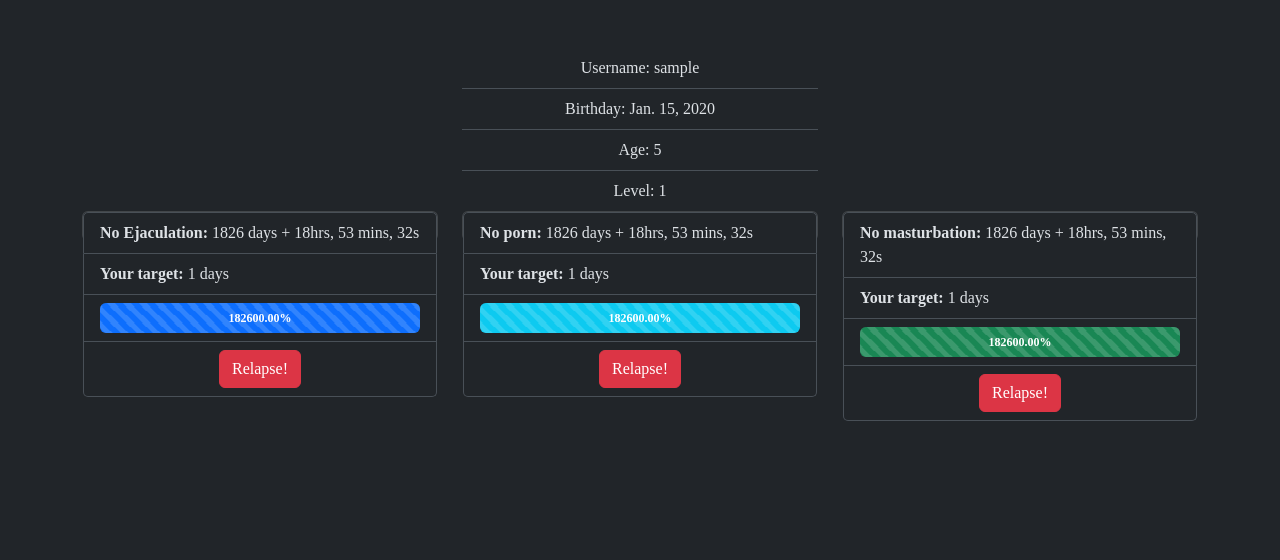
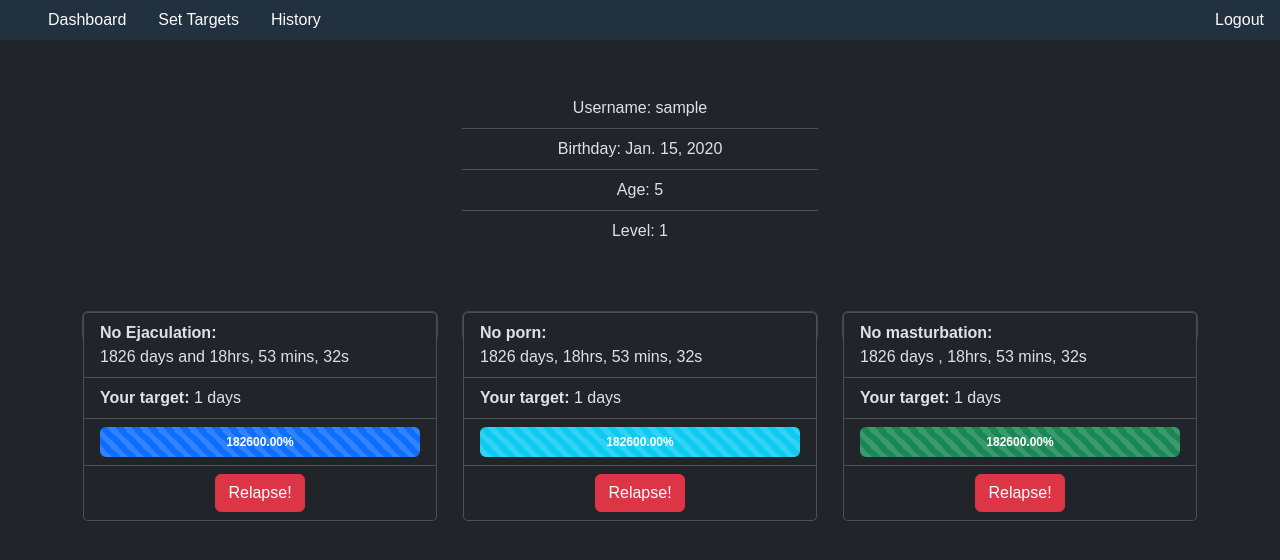
Before and after one commit to TheanhPhung/LightTracker, a Django app: page / in a window 1280 px wide. Shown: the top 560 px of the page. Run offline with Django 5.2, Linux system fonts and the light colour scheme; a user stored in the database is signed in; tables that the repository leaves empty hold one stand-in row (values such as "Sample post").

Commit message:
Commit before do the login/register features

```diff
--- a/app/static/app/style.css
+++ b/app/static/app/style.css
@@ -1,5 +1,5 @@
 body {
-	font-family: Source-Code-Pro;
+	font-family: Arial, Helvetica, sans-serif;
 }
 
 .progress {
@@ -9,3 +9,33 @@ body {
 .card {
 	height: 30px;
 }
+
+#nav-bar {
+	ul {
+		list-style-type: none;
+		overflow: hidden;
+		background-color: #22313f;
+	}
+
+	li.left-float {
+		float: left;
+	}
+
+	li.right-float {
+		float: right;
+	}
+
+	li a {
+		display: block;
+		color: #fafafa;
+		/*color: #e4f1f3;*/
+		padding: 8px 16px;
+		text-decoration: none;
+	}
+
+	li a:hover {
+		background-color: #34495e;
+		font-weight: bold;
+		color: white;
+	}
+}
--- a/app/templates/app/base.html
+++ b/app/templates/app/base.html
@@ -1,6 +1,7 @@
 {% load static %}
 <!DOCTYPE html>
 <html lang="en" data-bs-theme="dark">
+{% comment %}<html lang="en">{% endcomment %}
 	<head>
 		<meta charset="utf-8">
 		<meta name="viewport" content="width=device-width, initial-scale=1.0">
@@ -17,6 +18,19 @@
 		<title>Light Tracker: {% block title %}{% endblock %}</title>
 	</head>
 	<body>
+		<div id="nav-bar">
+			<ul>
+				{% if request.user.is_authenticated %}
+				<li class="left-float"><a href="#">Dashboard</a></li>
+				<li class="left-float"><a href="#">Set Targets</a></li>
+				<li class="left-float"><a href="#">History</a></li>
+				<li class="right-float"><a href="{% url 'logout' %}">Logout</a></li>
+				{% else %}
+				<li class="right-float"><a href="#">Login</a></li>
+				<li class="right-float"><a href="#">Register</a></li>
+				{% endif %}
+			</ul>
+		</div>
 		{% block body %}{% endblock %}
 	</body>
 </html>
--- a/app/templates/app/index.html
+++ b/app/templates/app/index.html
@@ -16,11 +16,16 @@
 		</div>
 		<div class="col-4"></div>
 	</div>
+
+	<div style="height:60px"></div>
+
 	<div class="row">
 		<div class="col-4">
 			<div class="card">
 				<ul class="list-group">
-				<li class="list-group-item"><strong>No Ejaculation: </strong>{{ user.non_ejaculation.days }} days + {{ user.non_ejaculation.hours }}hrs, {{ user.non_ejaculation.minutes }} mins, {{ user.non_ejaculation.seconds }}s</li>
+					<li class="list-group-item">
+						<strong>No Ejaculation: </strong><br>{{ user.non_ejaculation.days }} days and {{ user.non_ejaculation.hours }}hrs, {{ user.non_ejaculation.minutes }} mins, {{ user.non_ejaculation.seconds }}s
+					</li>
 					<li class="list-group-item"><strong>Your target: </strong>{{ user.ejaculation_target }} days</li>
 					<li class="list-group-item">
 						<div class="progress">
@@ -37,7 +42,7 @@
 		<div class="col-4">
 			<div class="card">
 				<ul class="list-group">
-					<li class="list-group-item"><strong>No porn: </strong>{{ user.non_porn.days }} days + {{ user.non_porn.hours }}hrs, {{ user.non_porn.minutes }} mins, {{ user.non_porn.seconds }}s</li>
+					<li class="list-group-item"><strong>No porn: </strong><br>{{ user.non_porn.days }} days, {{ user.non_porn.hours }}hrs, {{ user.non_porn.minutes }} mins, {{ user.non_porn.seconds }}s</li>
 					<li class="list-group-item"><strong>Your target: </strong>{{ user.porn_target }} days</li>
 					<li class="list-group-item">
 						<div class="progress">
@@ -54,7 +59,7 @@
 		<div class="col-4">
 			<div class="card">
 				<ul class="list-group">
-					<li class="list-group-item"><strong>No masturbation: </strong>{{ user.non_masturbation.days }} days + {{ user.non_masturbation.hours }}hrs, {{ user.non_masturbation.minutes }} mins, {{ user.non_masturbation.seconds }}s</li>
+					<li class="list-group-item"><strong>No masturbation: </strong><br>{{ user.non_masturbation.days }} days , {{ user.non_masturbation.hours }}hrs, {{ user.non_masturbation.minutes }} mins, {{ user.non_masturbation.seconds }}s</li>
 					<li class="list-group-item"><strong>Your target: </strong>{{ user.masturbation_target }} days</li>
 					<li class="list-group-item">
 						<div class="progress">
--- a/app/urls.py
+++ b/app/urls.py
@@ -5,4 +5,5 @@ from . import views
 
 urlpatterns = [
     path("", views.index, name="index"),
+    path("logout/", views.logout_view, name="logout"),
 ]
--- a/app/views.py
+++ b/app/views.py
@@ -1,8 +1,24 @@
 from django.http import HttpResponse
 from django.shortcuts import render
+from django.contrib.auth import login, logout
 
 
 def index(request):
     user = request.user
 
     return render(request, "app/index.html", {"user": user})
+
+
+def login_view(request):
+    logout(request)
+    return render(request, "app/login.html")
+
+
+def register(request):
+    logout(request)
+    return render(request, "app/register.html")
+
+
+def logout_view(request):
+    logout(request)
+    return HttpResponse("You've logged out!")
```
Lines whose indentation alone changed are shown as unchanged.
